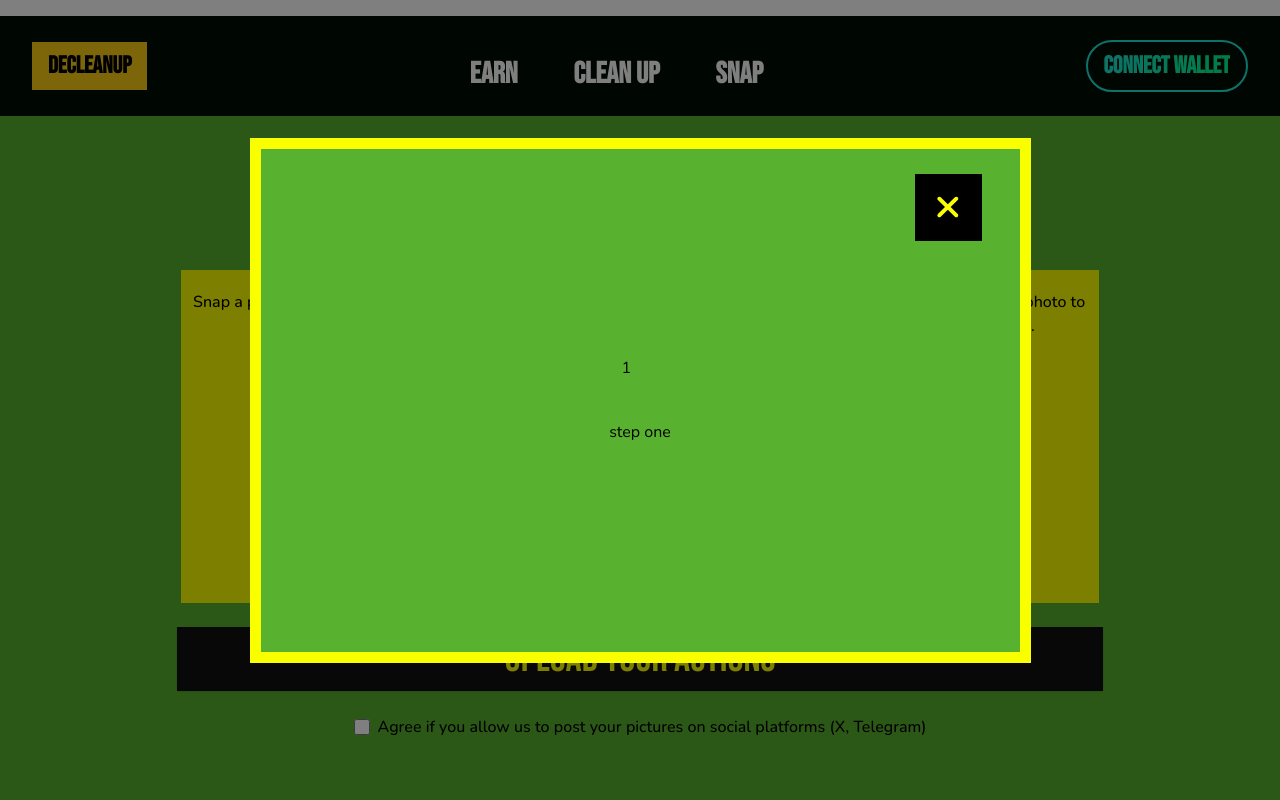
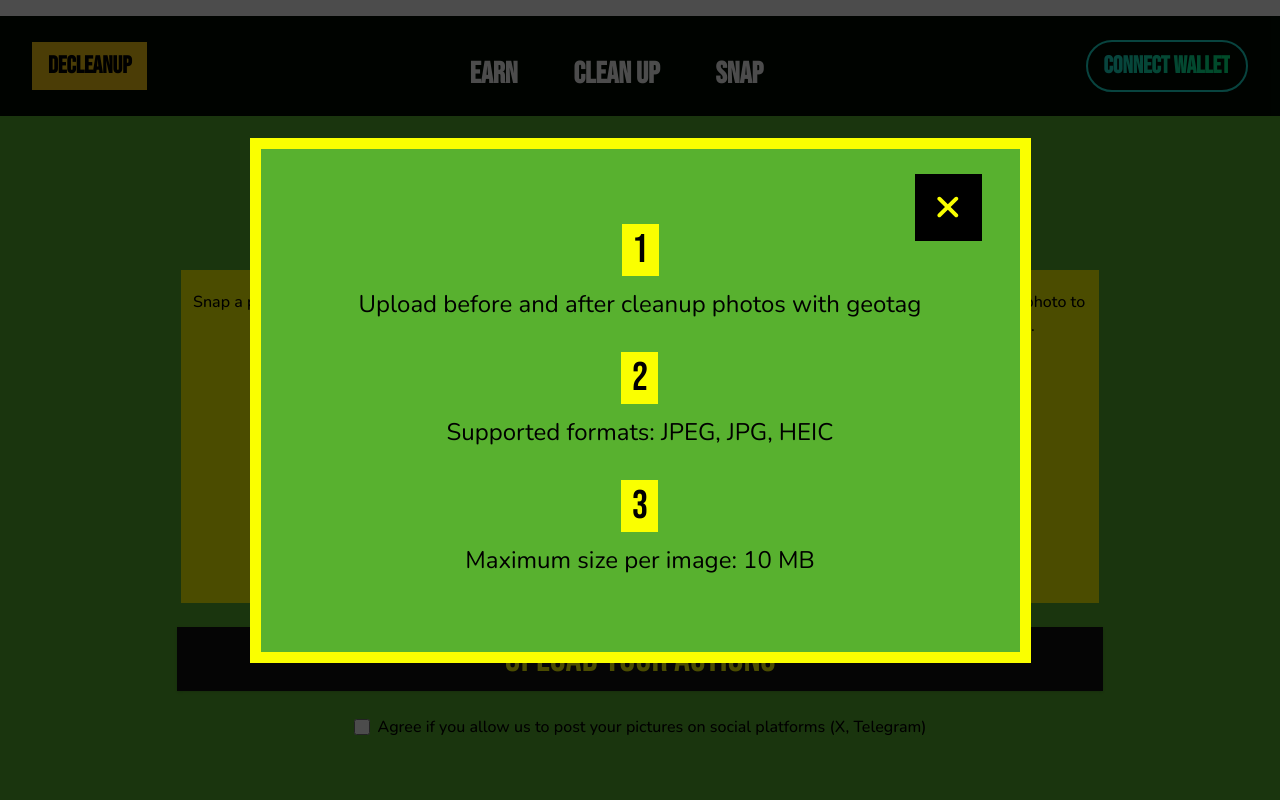
Before and after one commit to KingFRANKHOOD/dapp, a Next.js app: page /upload in a window 1280 px wide. Shown: the top 800 px of the page. Built offline with nearby package versions, Linux system fonts and the light colour scheme; a web font is replaced by a local one.

Commit message:
FEAT: action upload interface

```diff
--- a/src/app/upload/components/InstructionsModal.tsx
+++ b/src/app/upload/components/InstructionsModal.tsx
@@ -1,34 +1,50 @@
-import closeIcon from "@/public/close-bold.svg"
 import Image from "next/image";
+import closeIcon from "@/public/close-bold.svg";
 
-const InstructionsModal = () => {
-return(
-    <section className="w-full h-full fixed top-0 left-0 bg-black bg-opacity-50 z-10 flex items-center justify-center " >
+type InstructionsModalProps = {
+  closeModal: () => void;
+};
 
+const InstructionsModal: React.FC<InstructionsModalProps> = ({ closeModal }) => {
+  const instructions = [
+    "Upload before and after cleanup photos with geotag",
+    "Supported formats: JPEG, JPG, HEIC",
+    "Maximum size per image: 10 MB",
+  ];
 
-        <div className="border-[11px] border-[#FAFF00] bg-[#58B12F] w-[781px] h-[525px] relative  flex items-center justify-center  " >
+  return (
+    <section className="w-full h-full fixed top-0 left-0  bg-black bg-opacity-[70%] z-10 flex items-center justify-center py-5 px-4">
+      <div className="border-[11px] py-2 border-[#FAFF00] bg-[#58B12F] min-w-[350px] h-auto md:w-[781px] md:h-[525px] relative flex items-center justify-center">
 
-            <button className=" w-[67px] h-[67px] bg-[#000000] absolute top-[5%] right-[5%]  flex items-center justify-center cursor-pointer  " >
-                <Image src={closeIcon} alt="close" height={31.42} width={31.42} className="hover:scale-150 transform transition duration-300 ease-in-out " />
+        <button
+          onClick={closeModal}
+          className="group w-[40px] h-[40px] md:w-[67px]  md:h-[67px] bg-[#000000] absolute top-[5%] right-[5%] flex items-center justify-center cursor-pointer  "
+        >
+          <Image
+            src={closeIcon}
+            alt="Close"
+            height={31.42}
+            width={31.42}
+            className=" transform transition duration-300 ease-in-out group-hover:scale-125"
+          />
         </button>
 
 
-
-
-            <div className="w-full flex flex-col items-center justify-center gap-6 " >
-
-                <div className=" w-fit flex flex-col items-center justify-center gap-3 ">
-                    <h1 className="h-[52px] w-[37px] " >1</h1>
-                    <p>step one</p>
+        <div className="w-full flex flex-col items-center justify-center gap-6">
+          <div className="w-fit flex flex-col items-center justify-center gap-8 text-center">
+            {instructions.map((instruction, index) => (
+              <div key={index} className="flex flex-col gap-3 items-center">
+                <h2 className="font-bebas h-[52px] w-[37px] bg-[#FAFF00] text-[#000000] font-normal text-[40px] flex items-center justify-center">
+                  {index + 1}
+                </h2>
+                <p className="font-normal text-2xl text-[#000000] font-nunito  " >{instruction}</p>
               </div>
-
+            ))}
           </div>
-
         </div>
-
-
+      </div>
     </section>
-)
-}
+  );
+};
 
 export default InstructionsModal;
--- a/src/app/upload/page.tsx
+++ b/src/app/upload/page.tsx
@@ -1,5 +1,5 @@
 'use client'
-import { useState, ChangeEvent } from 'react'
+import { useState, ChangeEvent, useEffect } from 'react'
 import Image from 'next/image'
 import questionMark from '@/public/question-mark.svg'
 import { Button } from '@/components/ui/button'
@@ -13,6 +13,23 @@ const Page = () => {
   const [uploading, setUploading] = useState<boolean>(false)
   const [progress, setProgress] = useState<number>(0)
   const [shareSocial, setShareSocial] = useState<boolean>(false)
+  const [displayInstructions, setDisplayInstructions] = useState(false)
+
+
+
+
+
+
+const closeModal = () => {
+    setDisplayInstructions(false)
+}
+const openModal = () => {
+    setDisplayInstructions(true)
+}
+
+useEffect(() => {
+    openModal()
+  }, []);
 
   const handleFileChange = (
     event: ChangeEvent<HTMLInputElement>,
@@ -39,7 +56,9 @@ const Page = () => {
     }
   }
 
-  const handleUpload = async () => {
+  const handleUpload = async (event: React.FormEvent<HTMLFormElement>) => {
+    event.preventDefault()
+
     if (!beforeImage || !afterImage) {
       alert('Please upload both before and after images.')
       return
@@ -68,7 +87,7 @@ const Page = () => {
     >
       <form className='flex w-full max-w-[926px] flex-col items-center justify-center gap-6'>
         <div className='flex w-fit items-center justify-center gap-[10px] border-b-[1px] border-[#FAFF00] px-3 pb-[10px] text-center'>
-          <h3  className='text-sm font-normal text-[#000000]  cursor-pointer'>
+          <h3  onClick={openModal} className='text-sm font-normal text-[#000000]  cursor-pointer'>
             Submission Requirements
           </h3>
           <span>
@@ -119,7 +138,7 @@ const Page = () => {
 
 
 
-      <InstructionsModal/>
+      {displayInstructions && <InstructionsModal  closeModal = {closeModal}  />}
     </section>
   )
 }
```
Lines whose indentation alone changed are shown as unchanged.
